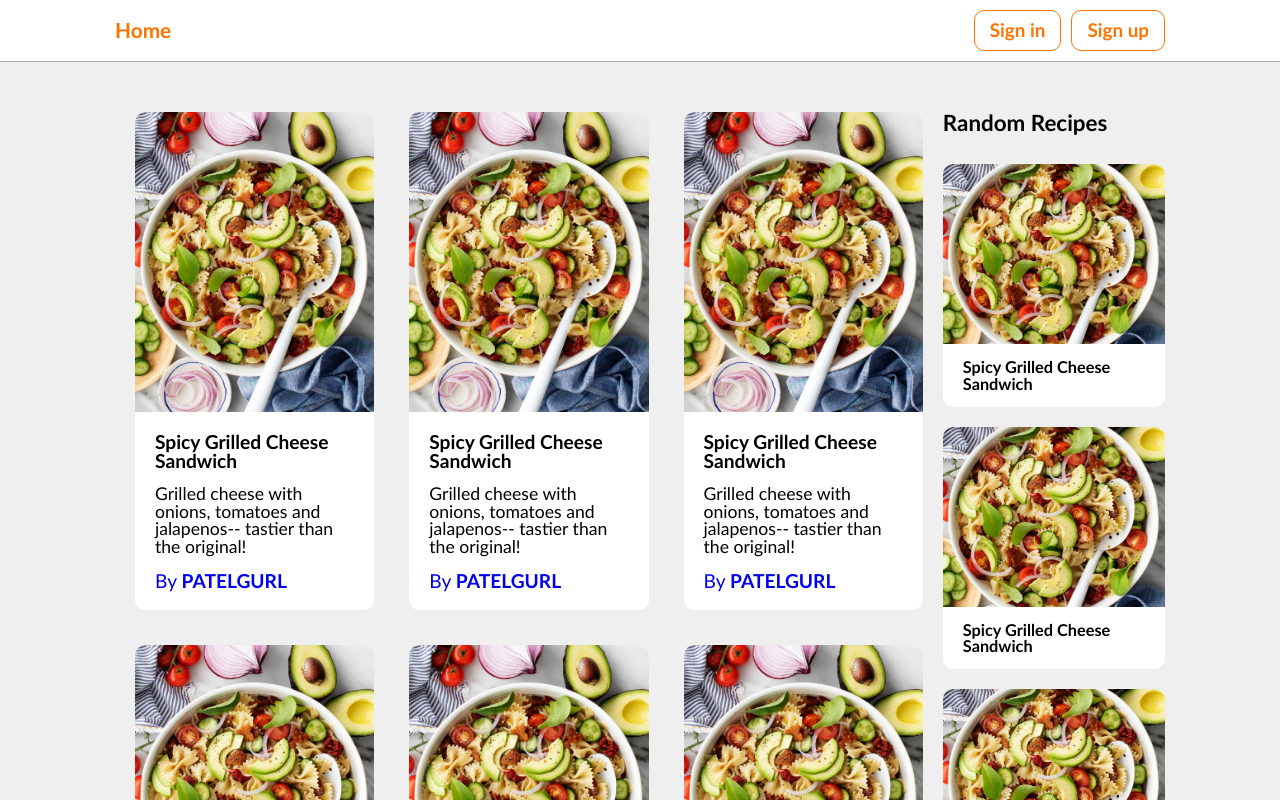
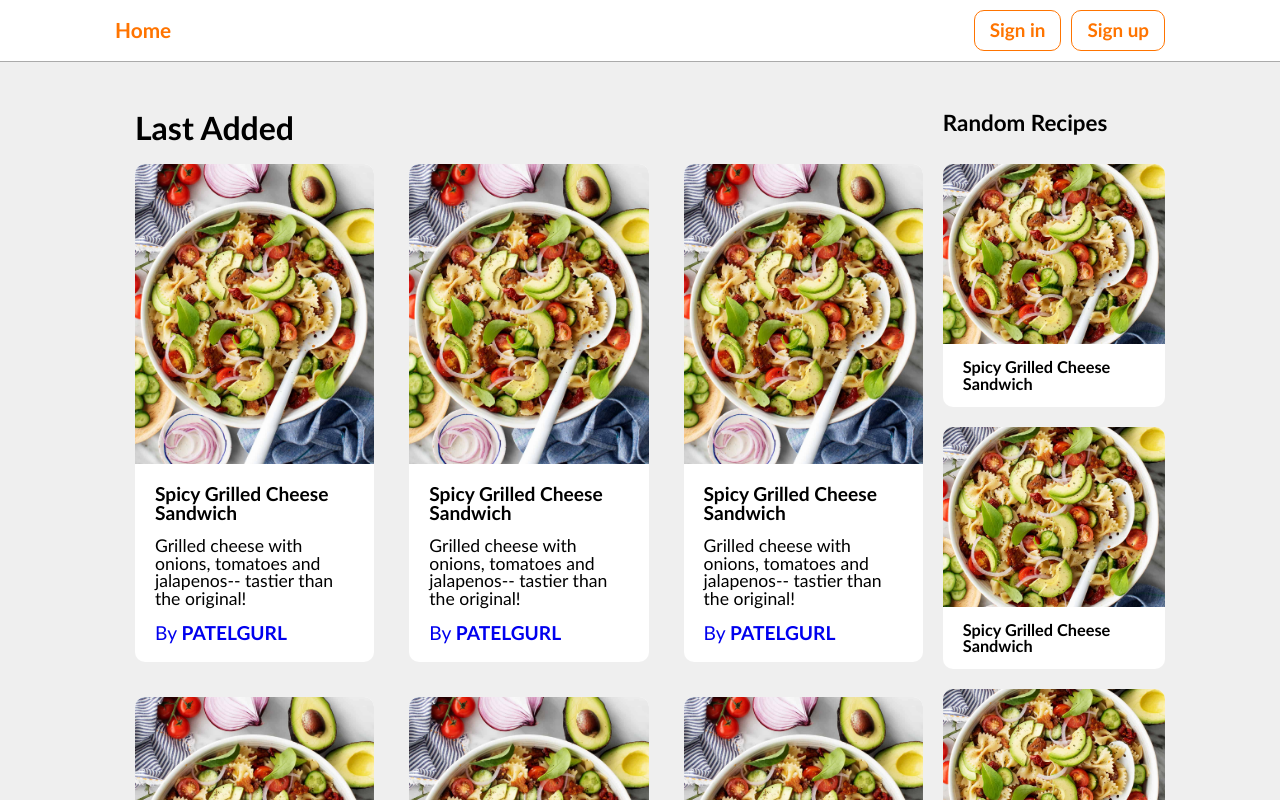
Before and after one commit to isleeden/YiRecipe, a React (Create React App) app: page / in a window 1280 px wide. Shown: the top 800 px of the page. Built offline with nearby package versions, Linux system fonts and the light colour scheme.

Commit message:
added title to recipe list

```diff
--- a/src/components/RecipeList/RecipeList.jsx
+++ b/src/components/RecipeList/RecipeList.jsx
@@ -2,12 +2,15 @@ import RecipeItem from "components/RecipeListItem/RecipeItem";
 import React from "react";
 import styles from "./RecipeList.module.scss";
 
-export default function RecipeList({ recipes }) {
+export default function RecipeList({ recipes, title }) {
   return (
-    <div className={styles.list}>
-      {recipes.map((recipe) => {
-        return <RecipeItem key={recipe.id} {...recipe} />;
-      })}
+    <div>
+      {title ? <h2 className={styles.title}>{title}</h2> : ""}
+      <div className={styles.list}>
+        {recipes.map((recipe) => {
+          return <RecipeItem key={recipe.id} {...recipe} />;
+        })}
+      </div>
     </div>
   );
 }
--- a/src/components/RecipeList/RecipeList.module.scss
+++ b/src/components/RecipeList/RecipeList.module.scss
@@ -3,3 +3,9 @@
   grid-template-columns: 1fr 1fr 1fr;
   gap: 35px;
 }
+
+.title {
+  font-size: 2em;
+  font-weight: 600;
+  margin-bottom: 20px;
+}
```
